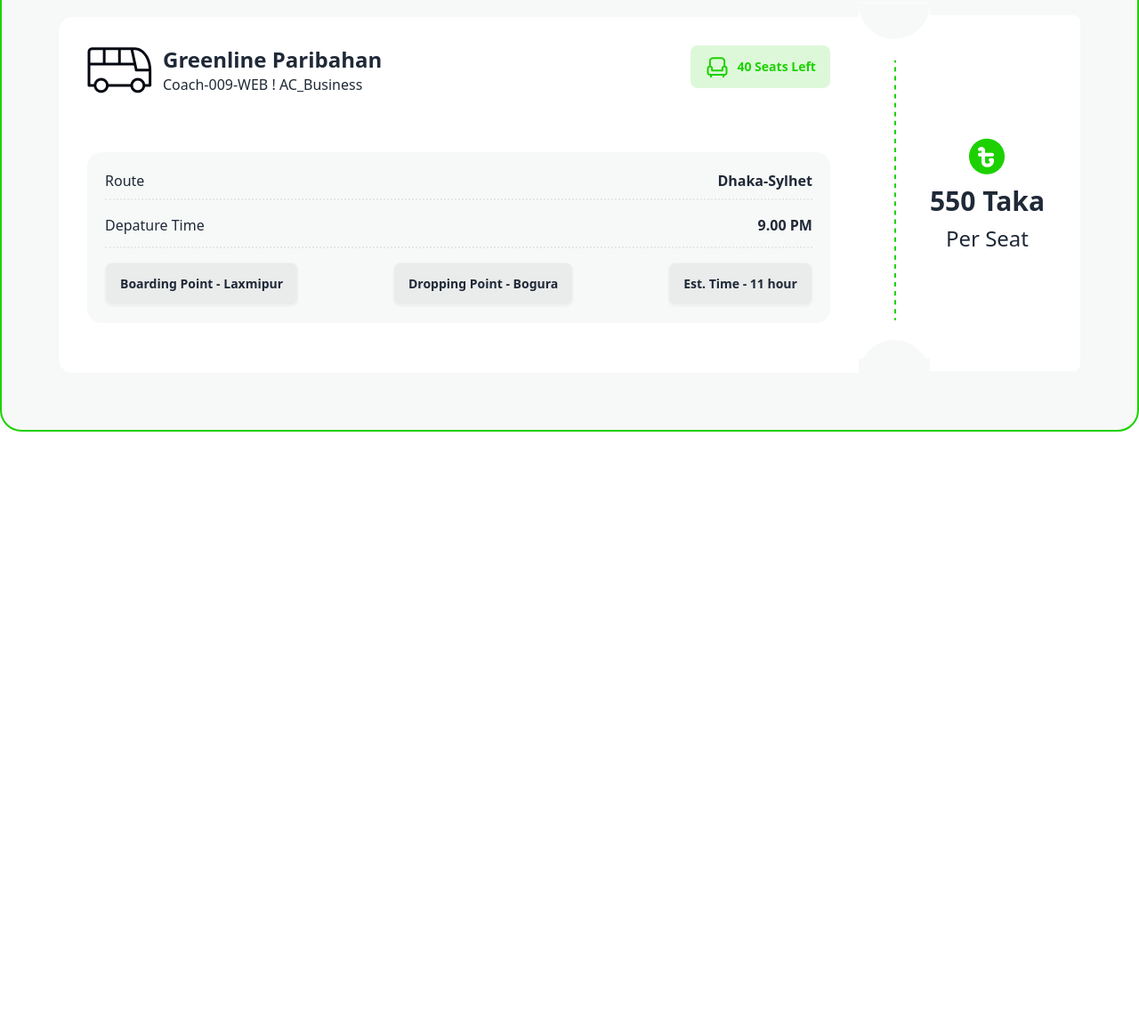
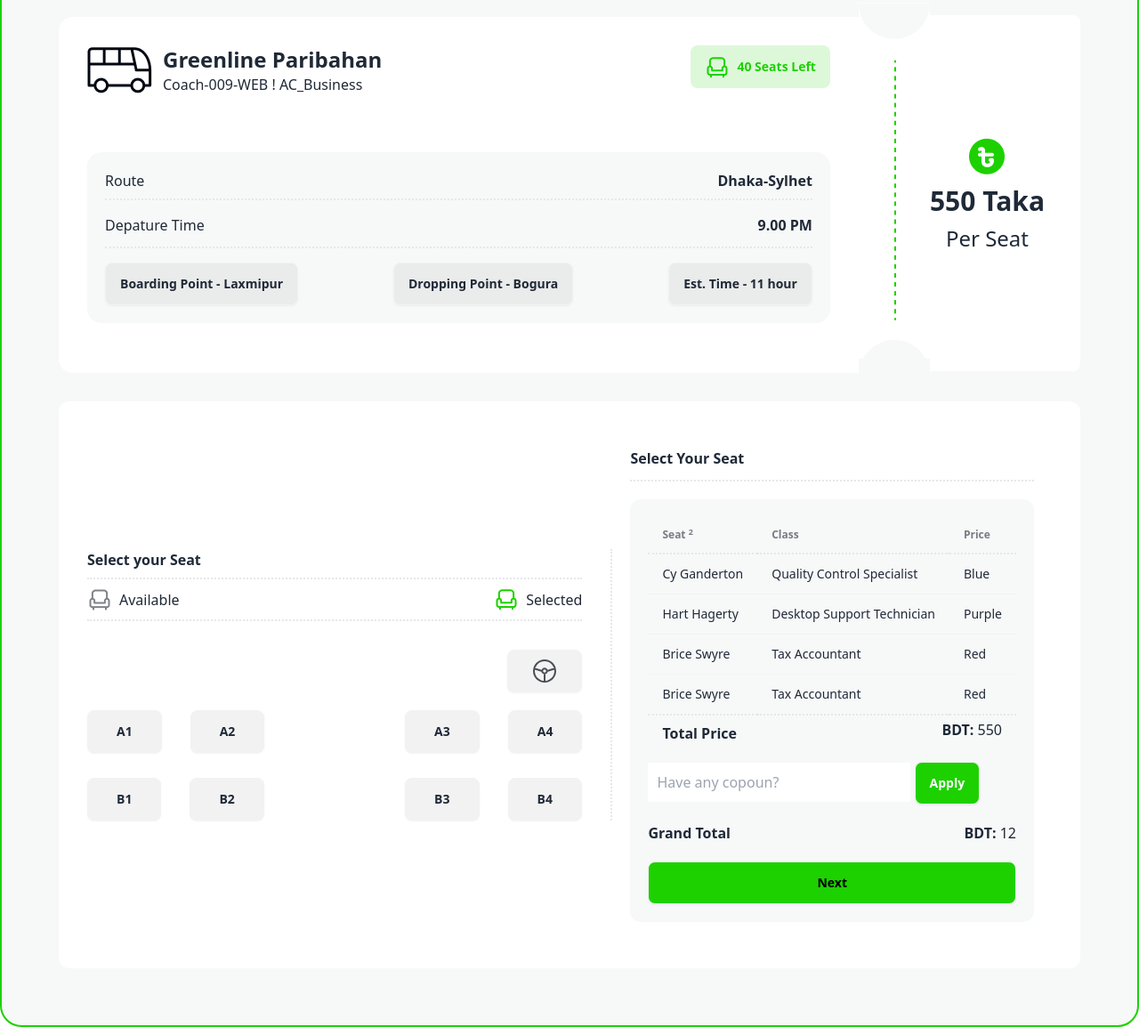
Before and after one commit to ProgSomel/smart-ticketing, a plain HTML site: page index.html in a window 1280 px wide. Shown: the part 1507-2661 px from the top of the page at 89% size. Before the commit the page ends 1992 px from the top, so only its background shows below. Drawn offline with nearby package versions, Linux system fonts and the light colour scheme.

Commit message:
Seat section design done

```diff
--- a/index.html
+++ b/index.html
@@ -124,7 +124,7 @@
 
 
         <!--! Ticket Booking Section  -->
-        <section class="font-raleway rounded-3xl border-2 border-[#1DD100] mt-16 pb-16 bg-[#F7F8F8] max-w-screen-xl mx-auto px-2 md:px-12 lg:px-16">
+        <section class="font-raleway rounded-3xl border-2 border-[#1DD100] mt-16 pb-16 bg-[#F7F8F8] max-w-screen-xl mx-auto px-2 md:px-12 lg:px-16 min-h-screen">
             <h1 class="text-3xl font-bold text-center mt-12">P.H Paribahan</h1>
             <p class="text-center mt-2">Experience Effortless Travel Planning with P-Ticket's Secure Ticket Booking System. </p>
 
@@ -179,7 +179,121 @@
                     <p class="font-extralight  text-2xl">Per Seat</p>
                 </div>
             </div>
+
+
+
+        <!--! Seat Section  -->
+        <div class="font-raleway bg-[#FFFFFF] mt-8 p-8 rounded-xl flex items-center ">
+          <div class="border-r-2 border-dotted flex-1 pr-8">
+            <h1 class="font-bold border-b-2 border-dotted pb-2">Select your Seat</h1>
+            <div class="flex justify-between border-b-2 border-dotted pb-2  items-center">
+              <div class="flex  items-center gap-2 mt-2 ">
+                <img src="images/seat-gray.png" alt="">
+                <p>Available</p>
+              </div>
+              <div class="flex items-center gap-2 mt-2 ">
+                <img src="images/seat-green.png" alt="">
+                <p>Selected</p>
+              </div>
+
+            </div>
+
+            <div class="flex justify-end  mt-8 my-5">
+              <button class="btn px-7"><img src="images/Vector.svg" alt=""></button>
+            </div>
+
+
+          <div class="flex justify-between  gap-28 items-center">
+            <div>
+              <div class="flex items-center gap-8">
+                <button class="btn px-8">A1</button>
+                <button class="btn px-8">A2</button>
+              </div>
+              <div class="flex items-center gap-8">
+                <button class="btn mt-7 px-8">B1</button>
+                <button class="btn mt-7 px-8">B2</button>
+              </div>
+             </div>
+
+             <div>
+              <div class="flex items-center gap-8">
+                <button class="btn px-8">A3</button>
+                <button class="btn px-8">A4</button>
+              </div>
+              <div class="flex items-center gap-8">
+                <button class="btn px-8 mt-7">B3</button>
+                <button class="btn px-8 mt-7">B4</button>
+              </div>
+             </div>
+          </div>
+
+        </div>
+
+
+
+         <div class="flex- p-5">
+           <h1 class="font-bold border-b-2 border-dotted pb-3">Select Your Seat</h1>
+
+           <div class="bg-[#F7F8F8] mt-5 rounded-xl p-5">
+            <div class="overflow-x-auto">
+              <table class="table border-b-2 border-dotted">
+                <!-- head -->
+                <thead class="border-b-2 border-dotted">
+                  <tr>
+                    <th>Seat <sup class="text">2</sup></th>
+                    <th>Class</th>
+                    <th>Price</th>
+                  </tr>
+                </thead>
+                <tbody>
+                  <!-- row 1 -->
+                  <tr>
+                    <td>Cy Ganderton</td>
+                    <td>Quality Control Specialist</td>
+                    <td>Blue</td>
+                  </tr>
+                  <!-- row 2 -->
+                  <tr>
+                    <td>Hart Hagerty</td>
+                    <td>Desktop Support Technician</td>
+                    <td>Purple</td>
+                  </tr>
+                  <!-- row 3 -->
+                  <tr>
+                    <td>Brice Swyre</td>
+                    <td>Tax Accountant</td>
+                    <td>Red</td>
+                  </tr>
+                  <tr>
+                    <td>Brice Swyre</td>
+                    <td>Tax Accountant</td>
+                    <td>Red</td>
+                  </tr>
+                </tbody>
+              </table>
+            </div>
+            <div class="flex items-center justify-between px-4">
+              <h1 class="font-bold mt-2">Total Price</h1>
+              <p><span class="font-bold">BDT: </span>550</p>
+            </div>
+
+            <div class="mt-5 ">
+              <input class="p-2.5 w-[295px]" type="text" placeholder="Have any copoun?">
+              <button class="btn bg-[#1DD100] text-white">Apply</button>
+            </div>
+
+            <div class="flex justify-between mt-5">
+              <h1 class="font-bold">Grand Total</h1>
+              <p><span class="font-bold">BDT: </span>12</p>
+            </div>
+
+            <div class="w-full mt-5">
+              <button class="btn bg-[#1DD100] w-full text-black">Next</button>
+            </div>
+           </div>
+         </div>
         </section>
+
     </main>
 
 
```
Also changed, not shown: images/Vector.svg (added).
